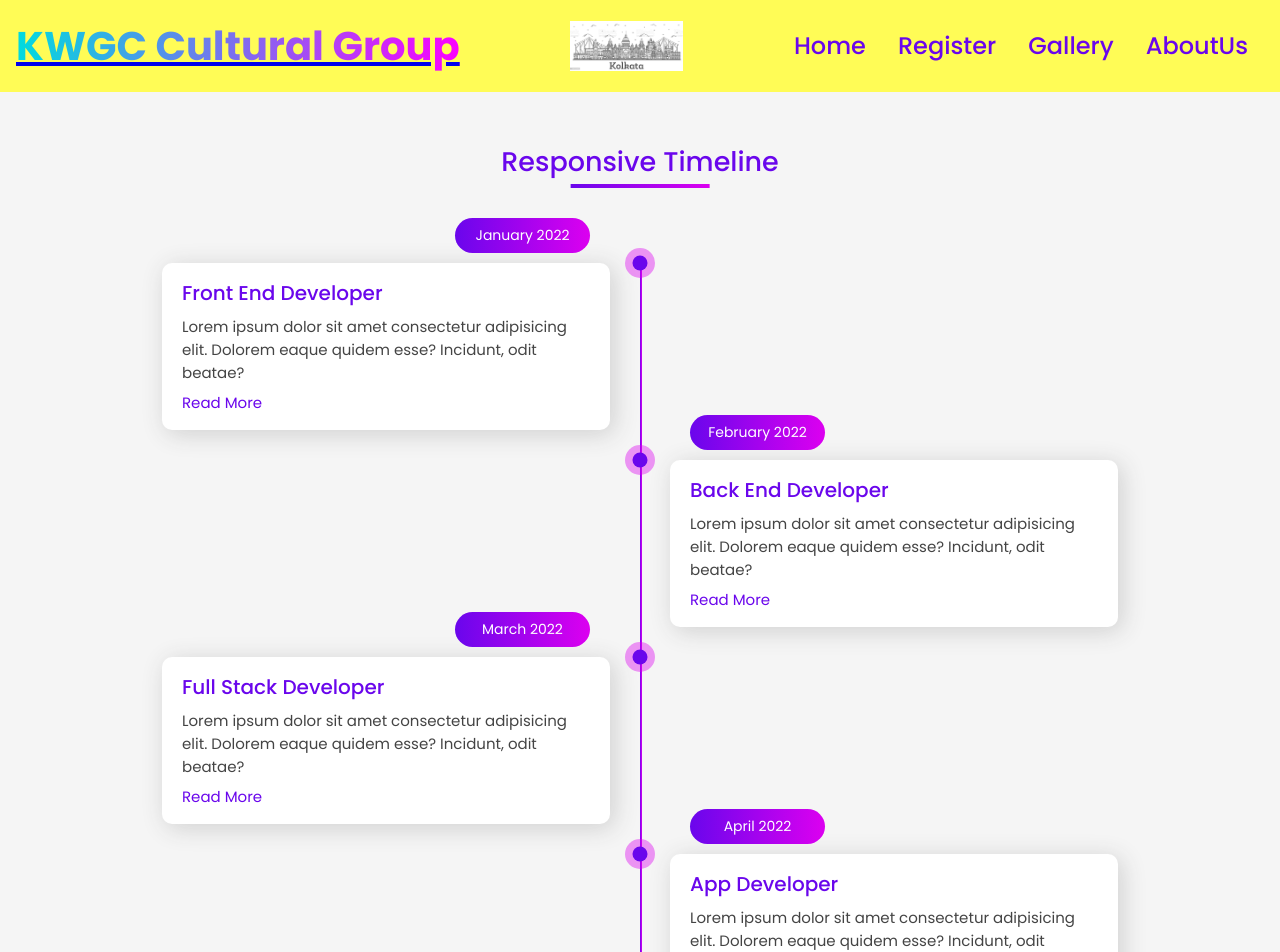
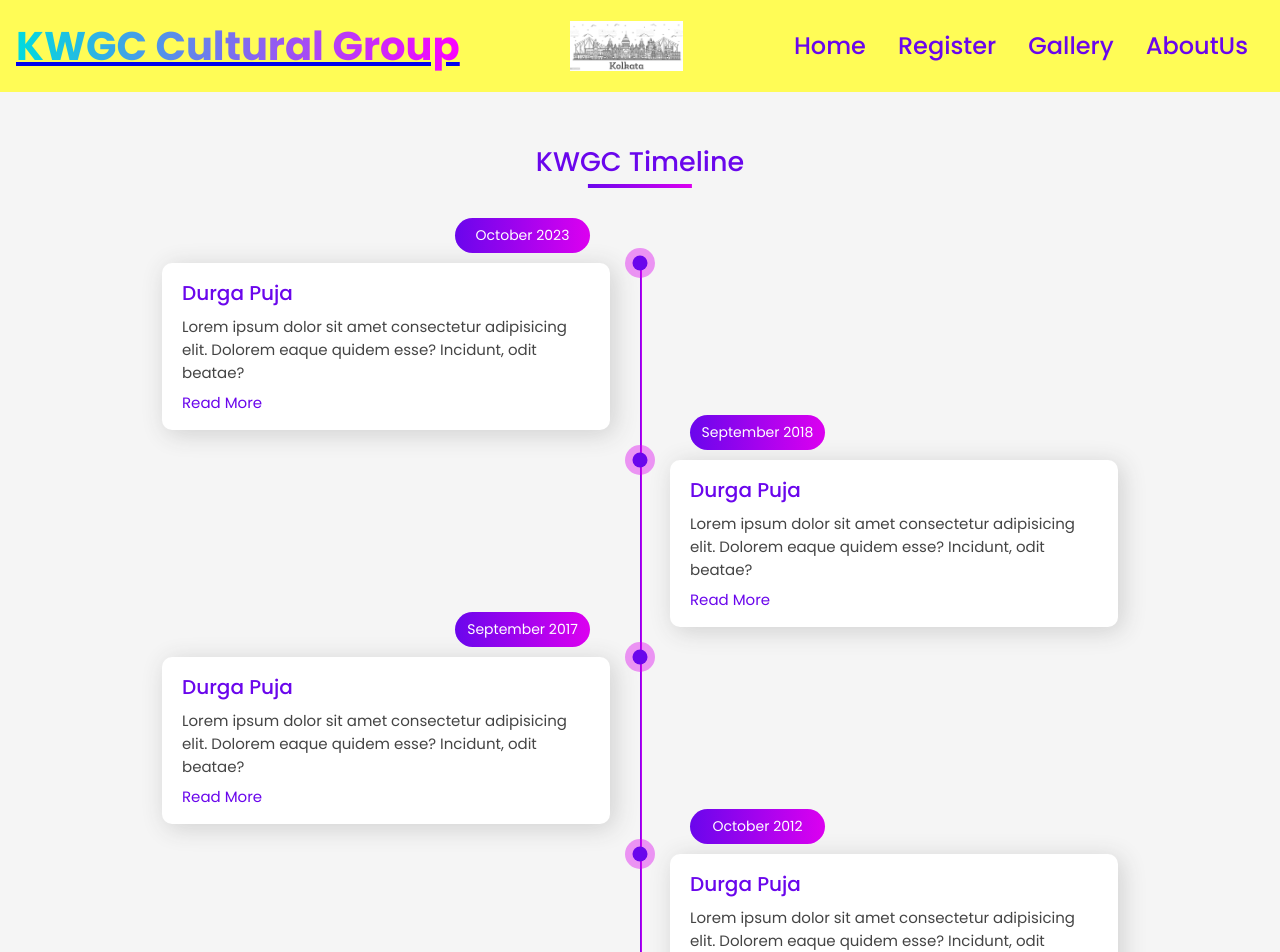
Before and after one commit to mekalyan26/communitysite, a React (Create React App) app in the folder sitefrontend/: page /aboutus in a window 1280 px wide. Shown: the top 952 px of the page. Built offline with nearby package versions, Linux system fonts and the light colour scheme; a web font is replaced by a local one.

Commit message:
updated timeline content

```diff
--- a/sitefrontend/src/components/AboutUsContent.js
+++ b/sitefrontend/src/components/AboutUsContent.js
@@ -6,37 +6,37 @@ import Navbar from '../components/Navbar';
 export const AboutUsContent = () => {
   return (
     <div class="main">
-    <h3 class="heading">Responsive Timeline</h3>
+    <h3 class="heading"> KWGC Timeline</h3>
 
     <div class="Timeline">
         <ul>
             <li>
-                <h3 class="title">Front End Developer</h3>
+                <h3 class="title">Durga Puja</h3>
                 <p>Lorem ipsum dolor sit amet consectetur adipisicing elit. Dolorem eaque quidem esse? Incidunt, odit beatae?</p>
                 <a href="#">Read More </a>
                 <span class="circle"></span>
-                <span class="date">January 2022</span>
+                <span class="date">October 2023</span>
             </li>
             <li>
-                <h3 class="title">Back End Developer</h3>
+                <h3 class="title">Durga Puja</h3>
                 <p>Lorem ipsum dolor sit amet consectetur adipisicing elit. Dolorem eaque quidem esse? Incidunt, odit beatae?</p>
                 <a href="#">Read More </a>
                 <span class="circle"></span>
-                <span class="date">February 2022</span>
+                <span class="date">September 2018</span>
             </li>
             <li>
-                <h3 class="title">Full Stack Developer</h3>
+                <h3 class="title">Durga Puja</h3>
                 <p>Lorem ipsum dolor sit amet consectetur adipisicing elit. Dolorem eaque quidem esse? Incidunt, odit beatae?</p>
                 <a href="#">Read More </a>
                 <span class="circle"></span>
-                <span class="date">March 2022</span>
+                <span class="date">September 2017</span>
             </li>
             <li>
-                <h3 class="title">App Developer</h3>
+                <h3 class="title">Durga Puja</h3>
                 <p>Lorem ipsum dolor sit amet consectetur adipisicing elit. Dolorem eaque quidem esse? Incidunt, odit beatae?</p>
                 <a href="#">Read More </a>
                 <span class="circle"></span>
-                <span class="date">April 2022</span>
+                <span class="date">October 2012</span>
             </li>
         </ul>
     </div>
--- /dev/null
+++ b/sitefrontend/src/components/GalleryCard.css
@@ -0,0 +1,53 @@
+* {
+  box-sizing: border-box;
+}
+
+
+
+img {
+  max-width: 100%;
+  vertical-align: top;
+}
+
+.gallery {
+  display: flex;
+    margin: 10px auto;
+    max-width: 600px;
+    position: relative;
+    padding-top: 400px/600px * 100%;
+
+    @media screen and (min-width: 600px){
+      padding-top: 400px;
+    }
+
+  &__img {
+    position: absolute;
+    top: 0;
+    left: 0;
+    opacity: 0;
+    transition: opacity 0.3s ease-in-out;
+  }
+
+   &__thumb {
+    padding-top: 6px;
+    margin: 6px;
+    display: block;
+  }
+
+  &__selector {
+    position: absolute;
+    opacity: 0;
+    visibility: hidden;
+
+    &:checked {
+      + .gallery__img {
+        opacity: 1;
+      }
+      ~ .gallery__thumb > img {
+        box-shadow: 0 0 0 3px #0be2f6;;
+      }
+    }
+  }
+
+
+}
--- /dev/null
+++ b/sitefrontend/src/components/GalleryCard.js
@@ -0,0 +1,36 @@
+import "./GalleryCard.css"
+
+
+const GalleryCard = () =>{
+    return(
+
+<section class="gallery">
+  <div class="gallery__item">
+    <input type="radio" id="img-1" checked name="gallery" class="gallery__selector"/>
+    <img class="gallery__img" src="https://picsum.photos/id/1015/600/400.jpg" alt=""/>
+    <label for="img-1" class="gallery__thumb">
+        <img src="https://picsum.photos/id/1015/150/100.jpg" alt=""/></label>
+  </div>
+  <div class="gallery__item">
+    <input type="radio" id="img-2" name="gallery" class="gallery__selector"/>
+    <img class="gallery__img" src="https://picsum.photos/id/1039/600/400.jpg" alt=""/>
+    <label for="img-2" class="gallery__thumb">
+        <img src="https://picsum.photos/id/1039/150/100.jpg" alt=""/></label>
+  </div>
+  <div class="gallery__item">
+    <input type="radio" id="img-3" name="gallery" class="gallery__selector"/>
+    <img class="gallery__img" src="https://picsum.photos/id/1057/600/400.jpg" alt=""/>
+    <label for="img-3" class="gallery__thumb">
+        <img src="https://picsum.photos/id/1057/150/100.jpg" alt=""/></label>
+  </div>
+  <div class="gallery__item">
+    <input type="radio" id="img-4" name="gallery" class="gallery__selector"/>
+    <img class="gallery__img" src="https://picsum.photos/id/106/600/400.jpg" alt=""/>
+    <label for="img-4" class="gallery__thumb">
+        <img src="https://picsum.photos/id/106/150/100.jpg" alt=""/></label>
+  </div>
+</section>
+ )
+}
+
+export default GalleryCard;
--- a/sitefrontend/src/routes/Gallery.js
+++ b/sitefrontend/src/routes/Gallery.js
@@ -1,5 +1,5 @@
 import React from 'react'
-import CardLayout from '../components/CardLayout';
+import GalleryCard from '../components/GalleryCard';
 import Navbar from '../components/Navbar';
 import Footer from '../components/Footer';
 
@@ -7,6 +7,7 @@ const Gallery = () => {
   return (
     <div>
       <Navbar/>
+      <GalleryCard/>
       <Footer />
     </div>
   )
```
